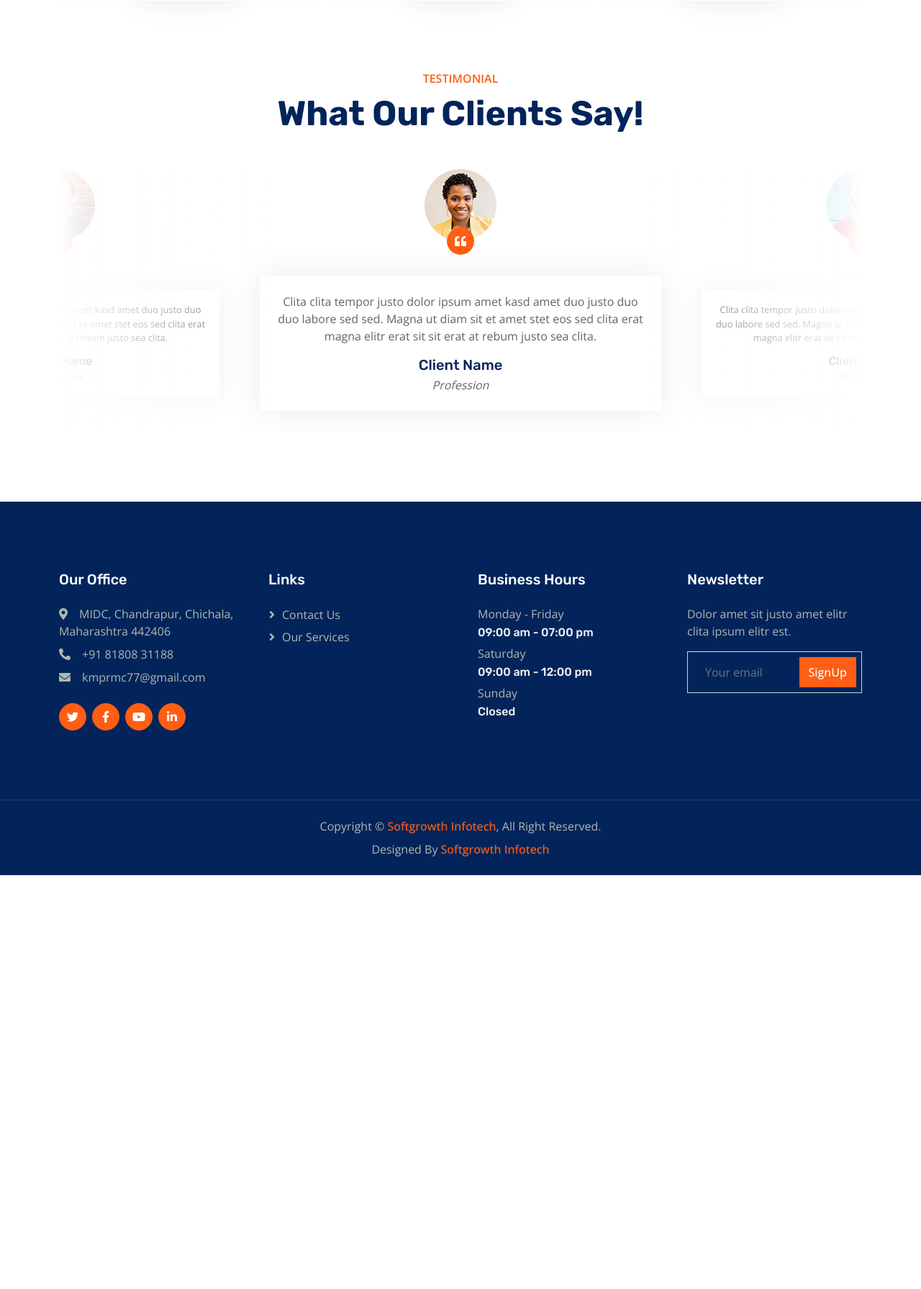
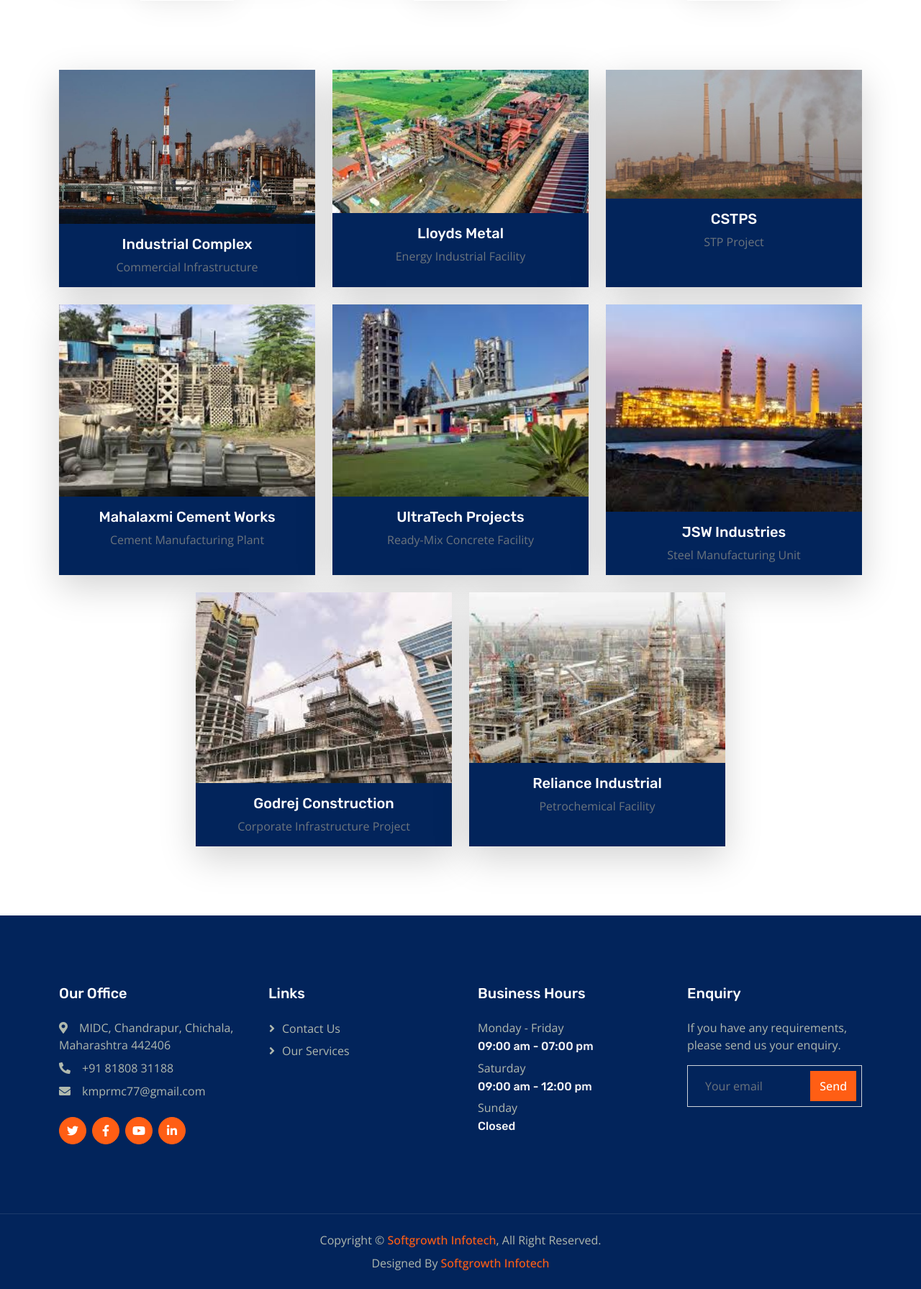
Before and after one commit to softgrowthinfotech01/rmc_india, a PHP site: page /service.php in a window 1280 px wide. Shown: the part 1655-3446 px from the top of the page at 72% size. Before the commit the page ends 2871 px from the top, so only its background shows below. Run offline with PHP 8.4, Linux system fonts and the light colour scheme; some libraries are stand-ins or nearby versions.

Commit message:
added sevices images

```diff
--- a/footer.php
+++ b/footer.php
@@ -36,13 +36,13 @@
                     <h6 class="text-light">Closed</h6>
                 </div>
                 <div class="col-lg-3 col-md-6">
-                    <h5 class="text-white mb-4">Newsletter</h5>
-                    <p>Dolor amet sit justo amet elitr clita ipsum elitr est.</p>
+                    <h5 class="text-white mb-4">Enquiry</h5>
+                    <p>If you have any requirements, please send us your enquiry.</p>
                     <div class="position-relative w-100">
                         <input class="form-control bg-transparent w-100 py-3 ps-4 pe-5" type="text"
                             placeholder="Your email">
                         <button type="button"
-                            class="btn btn-primary py-2 position-absolute top-0 end-0 mt-2 me-2">SignUp</button>
+                            class="btn btn-primary py-2 position-absolute top-0 end-0 mt-2 me-2">Send</button>
                     </div>
                 </div>
             </div>
--- a/service.php
+++ b/service.php
@@ -195,61 +195,100 @@
 
 
     <!-- Testimonial Start -->
-    <div class="container-xxl py-5">
-        <div class="container">
-            <div class="text-center mx-auto wow fadeInUp" data-wow-delay="0.1s" style="max-width: 600px;">
-                <p class="fw-medium text-uppercase text-primary mb-2">Testimonial</p>
-                <h1 class="display-5 mb-5">What Our Clients Say!</h1>
-            </div>
-            <div class="owl-carousel testimonial-carousel wow fadeInUp" data-wow-delay="0.1s">
-                <div class="testimonial-item text-center">
-                    <div class="testimonial-img position-relative">
-                        <img class="img-fluid rounded-circle mx-auto mb-5" src="img/testimonial-1.jpg">
-                        <div class="btn-square bg-primary rounded-circle">
-                            <i class="fa fa-quote-left text-white"></i>
-                        </div>
-                    </div>
-                    <div class="testimonial-text text-center rounded p-4">
-                        <p>Clita clita tempor justo dolor ipsum amet kasd amet duo justo duo duo labore sed sed. Magna
-                            ut diam sit et amet stet eos sed clita erat magna elitr erat sit sit erat at rebum justo sea
-                            clita.</p>
-                        <h5 class="mb-1">Client Name</h5>
-                        <span class="fst-italic">Profession</span>
-                    </div>
-                </div>
-                <div class="testimonial-item text-center">
-                    <div class="testimonial-img position-relative">
-                        <img class="img-fluid rounded-circle mx-auto mb-5" src="img/testimonial-2.jpg">
-                        <div class="btn-square bg-primary rounded-circle">
-                            <i class="fa fa-quote-left text-white"></i>
-                        </div>
-                    </div>
-                    <div class="testimonial-text text-center rounded p-4">
-                        <p>Clita clita tempor justo dolor ipsum amet kasd amet duo justo duo duo labore sed sed. Magna
-                            ut diam sit et amet stet eos sed clita erat magna elitr erat sit sit erat at rebum justo sea
-                            clita.</p>
-                        <h5 class="mb-1">Client Name</h5>
-                        <span class="fst-italic">Profession</span>
-                    </div>
-                </div>
-                <div class="testimonial-item text-center">
-                    <div class="testimonial-img position-relative">
-                        <img class="img-fluid rounded-circle mx-auto mb-5" src="img/testimonial-3.jpg">
-                        <div class="btn-square bg-primary rounded-circle">
-                            <i class="fa fa-quote-left text-white"></i>
-                        </div>
-                    </div>
-                    <div class="testimonial-text text-center rounded p-4">
-                        <p>Clita clita tempor justo dolor ipsum amet kasd amet duo justo duo duo labore sed sed. Magna
-                            ut diam sit et amet stet eos sed clita erat magna elitr erat sit sit erat at rebum justo sea
-                            clita.</p>
-                        <h5 class="mb-1">Client Name</h5>
-                        <span class="fst-italic">Profession</span>
-                    </div>
-                </div>
-            </div>
+    <section class="container py-5">
+  <div class="row g-4 justify-content-center">
+
+    <!-- Card 1 -->
+    <div class="col-md-4 col-sm-6">
+      <div class="card border-0 shadow-lg rounded-4 overflow-hidden h-100">
+        <img src="img/card-1.jpg" class="card-img-top" alt="Industrial Complex">
+        <div class="card-body bg-dark text-center text-white">
+          <h5 class="fw-semibold text-white">Industrial Complex</h5>
+          <p class="text-muted mb-0">Commercial Infrastructure</p>
         </div>
+      </div>
     </div>
+
+    <!-- Card 2 -->
+    <div class="col-md-4 col-sm-6">
+      <div class="card border-0 shadow-lg rounded-4 overflow-hidden h-100">
+        <img src="img/card-2.jpeg" class="card-img-top" alt="Lloyds Metal">
+        <div class="card-body bg-dark text-center text-white">
+          <h5 class="fw-semibold text-white">Lloyds Metal</h5>
+          <p class="text-muted mb-0">Energy Industrial Facility</p>
+        </div>
+      </div>
+    </div>
+
+    <!-- Card 3 -->
+    <div class="col-md-4 col-sm-6">
+      <div class="card border-0 shadow-lg rounded-4 overflow-hidden h-100">
+        <img src="img/card-3.jpg" class="card-img-top" alt="Vishwaraj Environment">
+        <div class="card-body bg-dark text-center text-white">
+          <h5 class="fw-semibold text-white">CSTPS </h5>
+          <p class="text-muted mb-0">STP Project</p>
+        </div>
+      </div>
+    </div>
+
+    <!-- Card 4 -->
+    <div class="col-md-4 col-sm-6">
+      <div class="card border-0 shadow-lg rounded-4 overflow-hidden h-100">
+        <img src="img/card-4.jpeg" class="card-img-top" alt="Mahalaxmi Cement Works">
+        <div class="card-body bg-dark text-center text-white">
+          <h5 class="fw-semibold text-white">Mahalaxmi Cement Works</h5>
+          <p class="text-muted mb-0">Cement Manufacturing Plant</p>
+        </div>
+      </div>
+    </div>
+
+    <!-- Card 5 -->
+    <div class="col-md-4 col-sm-6">
+      <div class="card border-0 shadow-lg rounded-4 overflow-hidden h-100">
+        <img src="img/card-5.jpeg" class="card-img-top" alt="UltraTech Projects">
+        <div class="card-body bg-dark text-center text-white">
+          <h5 class="fw-semibold text-white">UltraTech Projects</h5>
+          <p class="text-muted mb-0">Ready-Mix Concrete Facility</p>
+        </div>
+      </div>
+    </div>
+
+    <!-- Card 6 -->
+    <div class="col-md-4 col-sm-6">
+      <div class="card border-0 shadow-lg rounded-4 overflow-hidden h-100">
+        <img src="img/card-6.jpeg" class="card-img-top" alt="JSW Industries">
+        <div class="card-body bg-dark text-center text-white">
+          <h5 class="fw-semibold text-white">JSW Industries</h5>
+          <p class="text-muted mb-0">Steel Manufacturing Unit</p>
+        </div>
+      </div>
+    </div>
+
+    <!-- Card 7 -->
+    <div class="col-md-4 col-sm-6">
+      <div class="card border-0 shadow-lg rounded-4 overflow-hidden h-100">
+        <img src="img/card-7.jpeg" class="card-img-top" alt="Godrej Construction">
+        <div class="card-body bg-dark text-center text-white">
+          <h5 class="fw-semibold text-white">Godrej Construction</h5>
+          <p class="text-muted mb-0">Corporate Infrastructure Project</p>
+        </div>
+      </div>
+    </div>
+
+    <!-- Card 8 -->
+    <div class="col-md-4 col-sm-6">
+      <div class="card border-0 shadow-lg rounded-4 overflow-hidden h-100">
+        <img src="img/card-8.jpeg" class="card-img-top" alt="Reliance Industrial">
+        <div class="card-body bg-dark text-center text-white">
+          <h5 class="fw-semibold text-white">Reliance Industrial</h5>
+          <p class="text-muted mb-0">Petrochemical Facility</p>
+        </div>
+      </div>
+    </div>
+
+  </div>
+</section>
+
     <!-- Testimonial End -->
 
 
```
Also changed, not shown: img/card-1.jpg (added), img/card-2.jpeg (added), img/card-3.jpg (added), img/card-4.jpeg (added), img/card-5.jpeg (added), img/card-6.jpeg (added), img/card-7.jpeg (added), img/card-8.jpeg (added).
